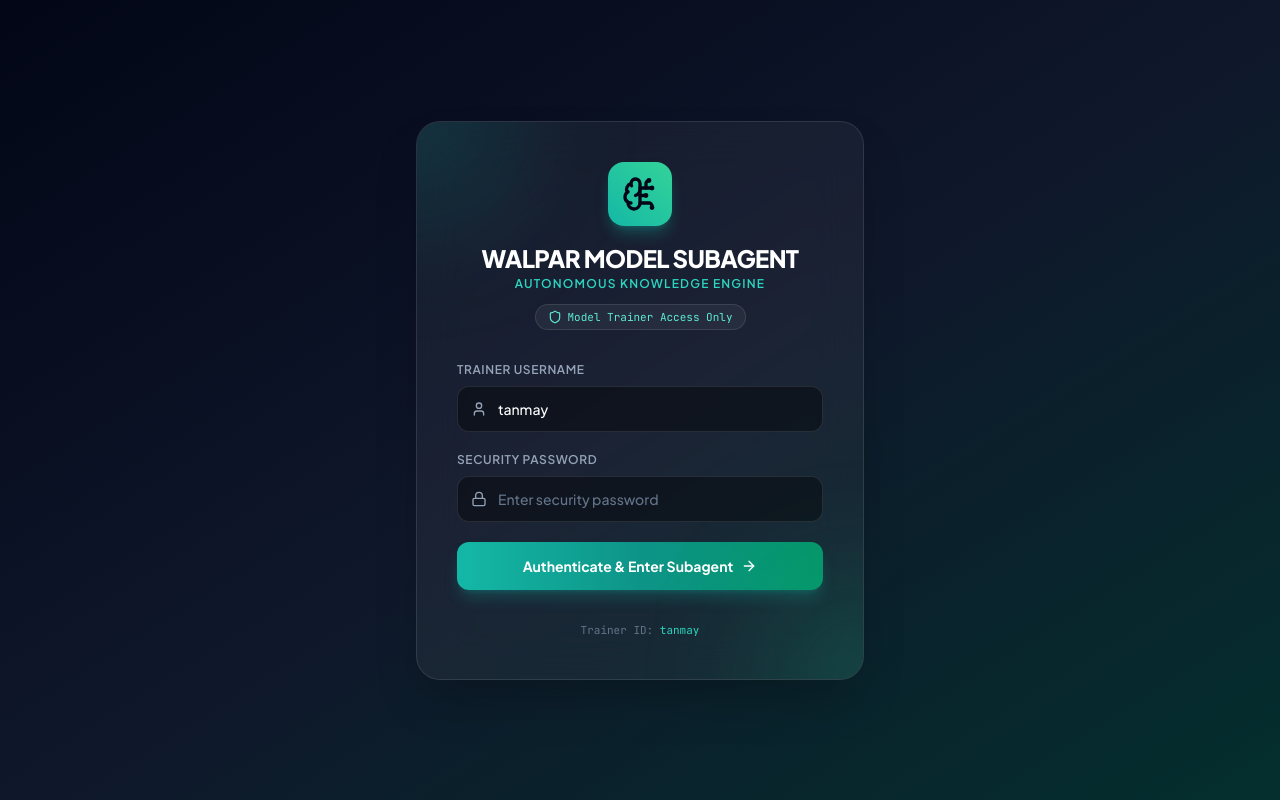
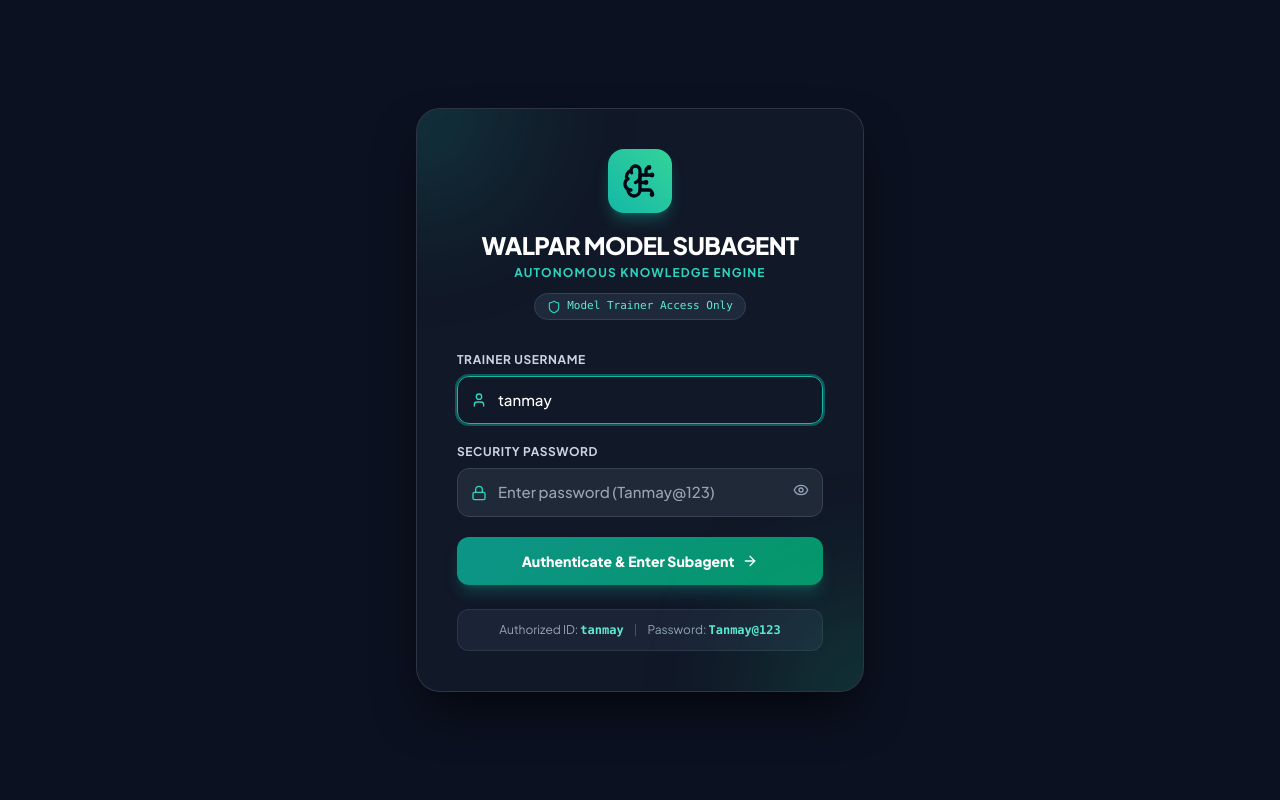
Before and after one commit to aryangajjar2508/walparnutritions, a FastAPI app: template templates/model_login.html in a window 1280 px wide. Run offline with FastAPI, Linux system fonts and the light colour scheme; the template is opened without the code that fills it, so the values that code supplies are empty; style sheets or scripts are compiled from the project's sources; some libraries are stand-ins or nearby versions.

Commit message:
fix: resolve low contrast in model login and trainer dashboard, add eye toggle and dark theme fallbacks

```diff
--- a/templates/model_login.html
+++ b/templates/model_login.html
@@ -6,17 +6,47 @@
     <title>Model Trainer Access — Walpar AI Subagent</title>
     <!-- Compiled Tailwind CSS -->
     <link rel="stylesheet" href="/static/css/tailwind.min.css?v=20261004_model">
+    <!-- Dynamic Tailwind Scripts (Local + CDN fallback) -->
+    <script src="/static/js/tailwind.min.js"></script>
+    <script src="https://cdn.tailwindcss.com"></script>
     <link href="https://fonts.googleapis.com/css2?family=Plus+Jakarta+Sans:wght@300;400;500;600;700;800&family=JetBrains+Mono:wght@400;500;600&display=swap" rel="stylesheet">
     <script src="/static/js/lucide.min.js"></script>
     <script src="https://unpkg.com/lucide@latest"></script>
     <style>
-        body { font-family: 'Plus Jakarta Sans', sans-serif; }
+        /* Bulletproof fallback styles so contrast is always 100% visible regardless of CDN */
+        html, body {
+            background-color: #0b1120 !important;
+            color: #f8fafc !important;
+            font-family: 'Plus Jakarta Sans', sans-serif;
+            min-height: 100vh;
+        }
+        .trainer-card {
+            background-color: #111827 !important;
+            border: 1px solid rgba(255, 255, 255, 0.12) !important;
+            box-shadow: 0 25px 50px -12px rgba(0, 0, 0, 0.7) !important;
+        }
+        .trainer-input {
+            background-color: #1f2937 !important;
+            color: #ffffff !important;
+            border: 1.5px solid #374151 !important;
+            font-size: 15px !important;
+            font-weight: 500 !important;
+        }
+        .trainer-input:focus {
+            background-color: #111827 !important;
+            color: #ffffff !important;
+            border-color: #14b8a6 !important;
+            outline: 2px solid rgba(20, 184, 166, 0.4) !important;
+        }
+        .trainer-input::placeholder {
+            color: #9ca3af !important;
+        }
         .font-mono { font-family: 'JetBrains Mono', monospace; }
     </style>
 </head>
-<body class="bg-gradient-to-br from-slate-950 via-slate-900 to-teal-950 min-h-screen flex items-center justify-center p-4 text-slate-100">
+<body class="bg-slate-950 min-h-screen flex items-center justify-center p-4 text-slate-100">
 
-    <div class="w-full max-w-md bg-white/5 backdrop-blur-xl border border-white/10 rounded-3xl p-8 sm:p-10 shadow-2xl relative overflow-hidden">
+    <div class="trainer-card w-full max-w-md rounded-3xl p-8 sm:p-10 relative overflow-hidden">
 
         <!-- Subtle Glow -->
         <div class="absolute -top-24 -left-24 w-48 h-48 bg-teal-500/20 rounded-full blur-3xl pointer-events-none"></div>
@@ -27,19 +57,19 @@
             <div class="w-16 h-16 bg-gradient-to-tr from-teal-500 to-emerald-400 rounded-2xl flex items-center justify-center mx-auto mb-4 shadow-lg shadow-teal-500/30">
                 <i data-lucide="brain-circuit" class="w-9 h-9 text-slate-950 stroke-[2.2]"></i>
             </div>
-            <h1 class="text-2xl font-black tracking-tight text-white">WALPAR MODEL SUBAGENT</h1>
-            <p class="text-xs uppercase tracking-widest text-teal-400 font-semibold mt-0.5">Autonomous Knowledge Engine</p>
-            <div class="mt-3 inline-flex items-center space-x-1.5 px-3 py-1 rounded-full bg-white/5 border border-white/10 text-[11px] text-teal-300 font-mono">
-                <i data-lucide="shield" class="w-3.5 h-3.5"></i>
-                <span>Model Trainer Access Only</span>
+            <h1 class="text-2xl font-black tracking-tight text-white" style="color: #ffffff !important;">WALPAR MODEL SUBAGENT</h1>
+            <p class="text-xs uppercase tracking-widest text-teal-400 font-bold mt-1" style="color: #2dd4bf !important;">Autonomous Knowledge Engine</p>
+            <div class="mt-3 inline-flex items-center space-x-1.5 px-3 py-1 rounded-full bg-slate-800 border border-slate-700 text-[11px] text-teal-300 font-mono">
+                <i data-lucide="shield" class="w-3.5 h-3.5 text-teal-400"></i>
+                <span style="color: #5eead4 !important;">Model Trainer Access Only</span>
             </div>
         </div>
 
         <!-- Error Notification -->
         {% if error %}
-        <div class="mb-6 p-4 rounded-xl bg-rose-500/10 border border-rose-500/30 text-rose-300 text-xs flex items-center space-x-2.5 animate-shake">
+        <div class="mb-6 p-4 rounded-xl bg-rose-950/80 border border-rose-500/50 text-rose-200 text-xs flex items-center space-x-2.5">
             <i data-lucide="alert-triangle" class="w-4 h-4 flex-shrink-0 text-rose-400"></i>
-            <span>{{ error }}</span>
+            <span style="color: #fecdd3 !important;">{{ error }}</span>
         </div>
         {% endif %}
 
@@ -48,43 +78,68 @@
             <input type="hidden" name="redirect" value="/model">
 
             <div>
-                <label for="username" class="block text-xs font-semibold uppercase tracking-wider text-slate-400 mb-2">Trainer Username</label>
+                <label for="username" class="block text-xs font-bold uppercase tracking-wider text-slate-300 mb-2" style="color: #cbd5e1 !important;">
+                    Trainer Username
+                </label>
                 <div class="relative">
                     <div class="absolute inset-y-0 left-0 pl-3.5 flex items-center pointer-events-none text-slate-400">
-                        <i data-lucide="user" class="w-4 h-4"></i>
+                        <i data-lucide="user" class="w-4 h-4 text-teal-400"></i>
                     </div>
-                    <input type="text" id="username" name="username" value="tanmay" required
-                           class="w-full pl-10 pr-4 py-3 bg-black/40 border border-white/10 rounded-xl text-sm font-medium text-white placeholder-slate-500 focus:outline-none focus:ring-2 focus:ring-teal-500 focus:border-transparent transition"
-                           placeholder="Enter trainer username">
+                    <input type="text" id="username" name="username" value="tanmay" required autofocus
+                           class="trainer-input w-full pl-10 pr-4 py-3 rounded-xl transition"
+                           placeholder="Enter trainer username (e.g. tanmay)">
                 </div>
             </div>
 
             <div>
-                <label for="password" class="block text-xs font-semibold uppercase tracking-wider text-slate-400 mb-2">Security Password</label>
+                <label for="password" class="block text-xs font-bold uppercase tracking-wider text-slate-300 mb-2" style="color: #cbd5e1 !important;">
+                    Security Password
+                </label>
                 <div class="relative">
                     <div class="absolute inset-y-0 left-0 pl-3.5 flex items-center pointer-events-none text-slate-400">
-                        <i data-lucide="lock" class="w-4 h-4"></i>
+                        <i data-lucide="lock" class="w-4 h-4 text-teal-400"></i>
                     </div>
                     <input type="password" id="password" name="password" required
-                           class="w-full pl-10 pr-4 py-3 bg-black/40 border border-white/10 rounded-xl text-sm font-medium text-white placeholder-slate-500 focus:outline-none focus:ring-2 focus:ring-teal-500 focus:border-transparent transition"
-                           placeholder="Enter security password">
+                           class="trainer-input w-full pl-10 pr-11 py-3 rounded-xl transition"
+                           placeholder="Enter password (Tanmay@123)">
+                    <button type="button" onclick="togglePasswordVis()" class="absolute right-3.5 top-3.5 text-slate-400 hover:text-white transition">
+                        <i data-lucide="eye" id="eye-icon" class="w-4 h-4"></i>
+                    </button>
                 </div>
             </div>
 
             <button type="submit"
-                    class="w-full py-3.5 px-4 bg-gradient-to-r from-teal-500 via-teal-600 to-emerald-600 hover:from-teal-600 hover:to-emerald-700 text-white rounded-xl text-sm font-bold shadow-lg shadow-teal-500/25 active:scale-[0.98] transition flex items-center justify-center space-x-2">
+                    style="background: linear-gradient(135deg, #0d9488, #059669) !important; color: #ffffff !important;"
+                    class="w-full py-3.5 px-4 hover:brightness-110 rounded-xl text-sm font-extrabold shadow-lg shadow-teal-500/25 active:scale-[0.98] transition flex items-center justify-center space-x-2">
                 <span>Authenticate &amp; Enter Subagent</span>
                 <i data-lucide="arrow-right" class="w-4 h-4"></i>
             </button>
         </form>
 
-        <div class="mt-8 text-center text-[11px] text-slate-500 font-mono">
-            Trainer ID: <span class="text-teal-400">tanmay</span>
+        <div class="mt-6 p-3 rounded-xl bg-slate-800/80 border border-slate-700/60 text-center text-xs text-slate-300">
+            <span class="text-slate-400">Authorized ID:</span> <span class="font-mono font-bold text-teal-300">tanmay</span>
+            <span class="mx-2 text-slate-600">|</span>
+            <span class="text-slate-400">Password:</span> <span class="font-mono font-bold text-teal-300">Tanmay@123</span>
         </div>
     </div>
 
     <script>
-        if (window.lucide) lucide.createIcons();
+        if (window.lucide && typeof lucide.createIcons === 'function') {
+            lucide.createIcons();
+        }
+
+        function togglePasswordVis() {
+            const inp = document.getElementById('password');
+            const icon = document.getElementById('eye-icon');
+            if (inp.type === 'password') {
+                inp.type = 'text';
+                icon.setAttribute('data-lucide', 'eye-off');
+            } else {
+                inp.type = 'password';
+                icon.setAttribute('data-lucide', 'eye');
+            }
+            if (window.lucide) lucide.createIcons();
+        }
     </script>
 </body>
 </html>
```
Also changed, not shown: templates/model.html (+21 -1 lines).
